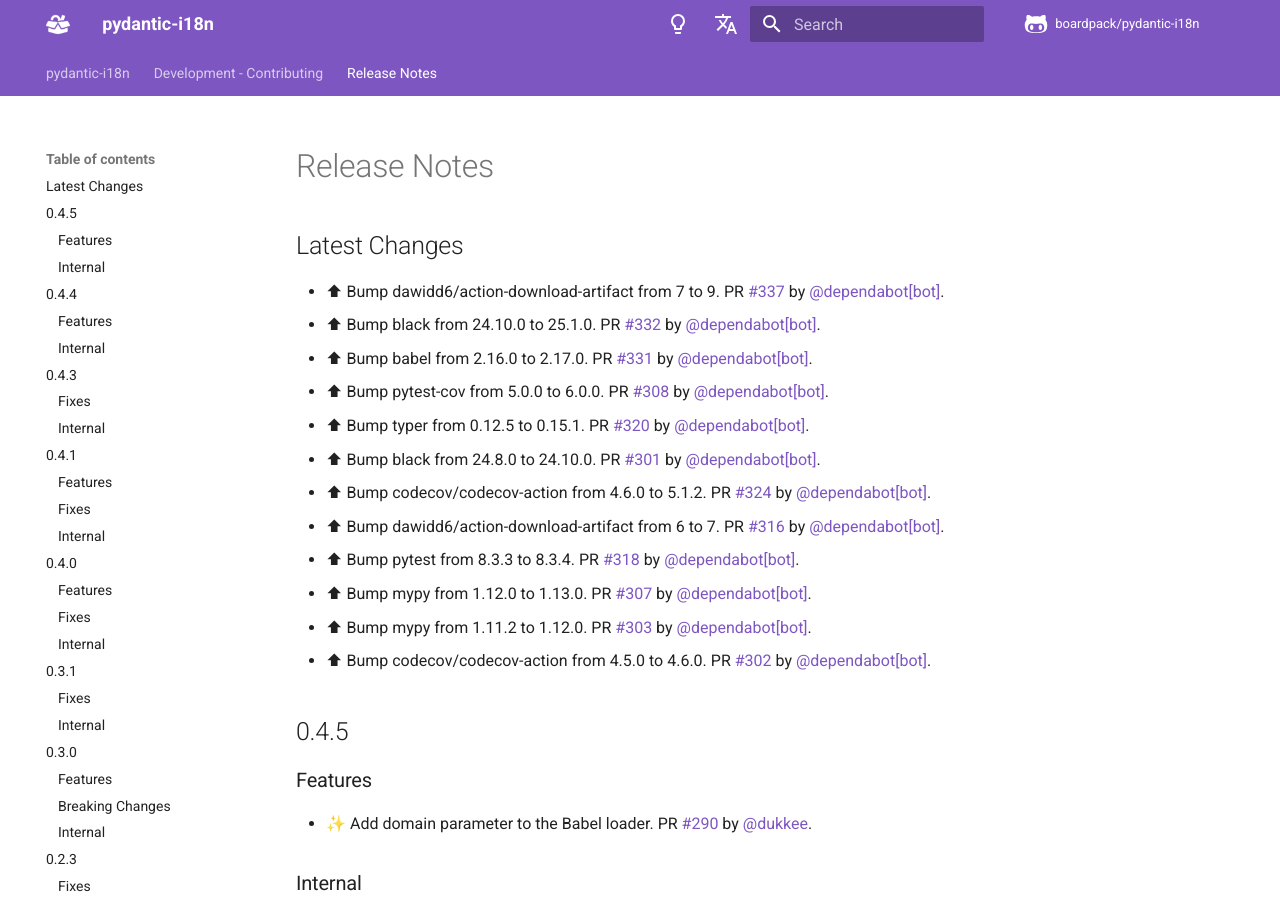
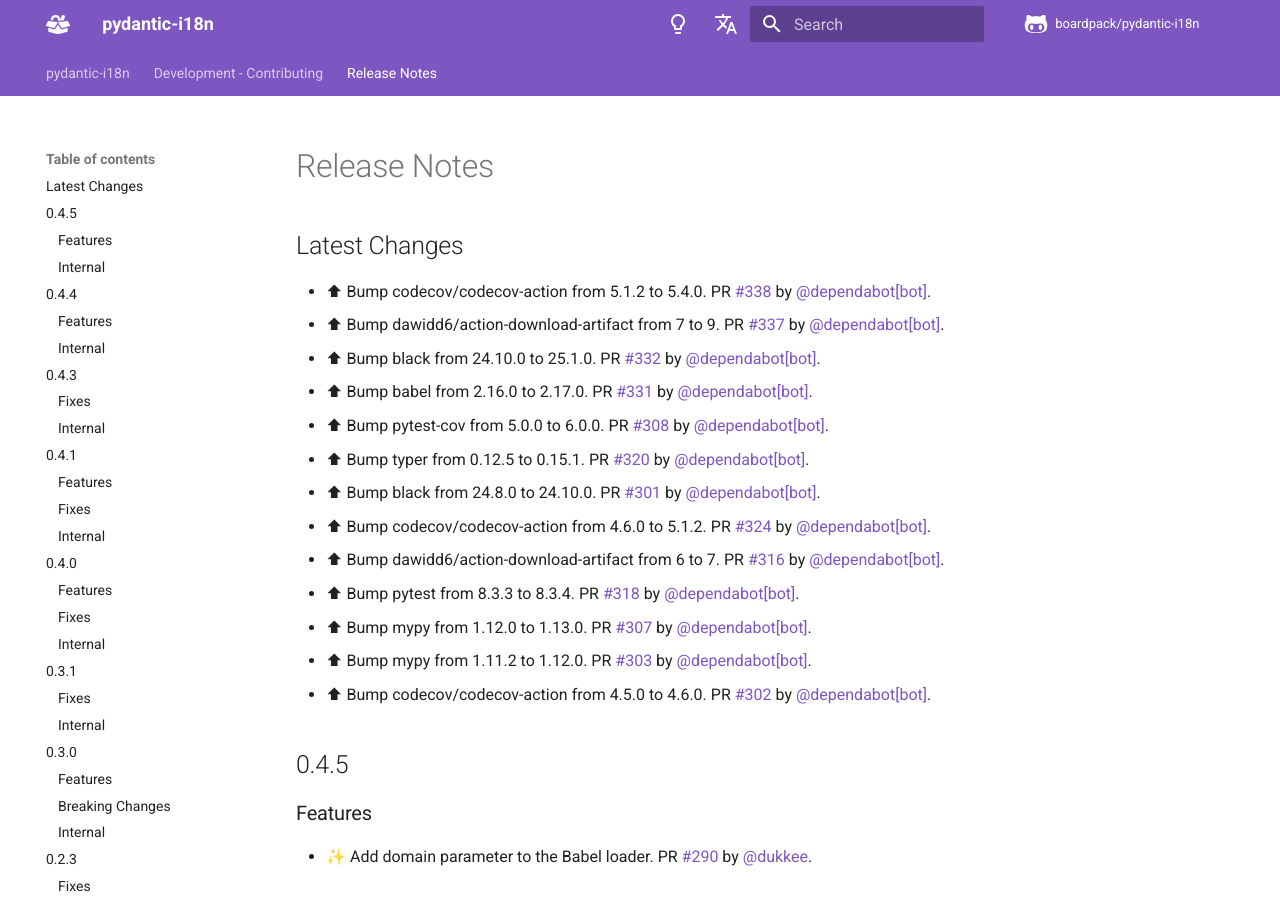
Before and after one commit to boardpack/pydantic-i18n, an MkDocs documentation site: the page built from docs/en/docs/release-notes.md, in a window 1280 px wide and 900 px high. Built offline with MkDocs 1.6.1 and Material for MkDocs 9.7.7, drawn with Linux system fonts in a browser that asks for light colours; comment, search, counter and statistics services are not loaded.

Commit message:
📝 Update release notes

```diff
--- a/docs/en/docs/release-notes.md
+++ b/docs/en/docs/release-notes.md
@@ -2,6 +2,7 @@
 
 ## Latest Changes
 
+* ⬆ Bump codecov/codecov-action from 5.1.2 to 5.4.0. PR [#338](https://github.com/boardpack/pydantic-i18n/pull/338) by [@dependabot[bot]](https://github.com/apps/dependabot).
 * ⬆ Bump dawidd6/action-download-artifact from 7 to 9. PR [#337](https://github.com/boardpack/pydantic-i18n/pull/337) by [@dependabot[bot]](https://github.com/apps/dependabot).
 * ⬆ Bump black from 24.10.0 to 25.1.0. PR [#332](https://github.com/boardpack/pydantic-i18n/pull/332) by [@dependabot[bot]](https://github.com/apps/dependabot).
 * ⬆ Bump babel from 2.16.0 to 2.17.0. PR [#331](https://github.com/boardpack/pydantic-i18n/pull/331) by [@dependabot[bot]](https://github.com/apps/dependabot).
```
